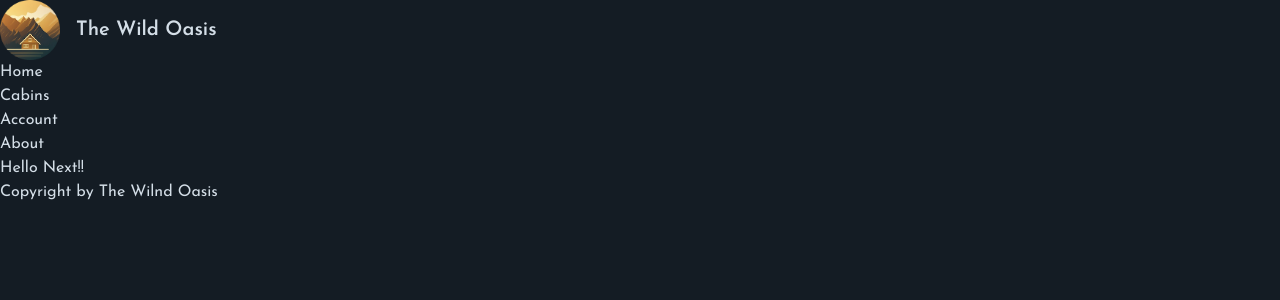
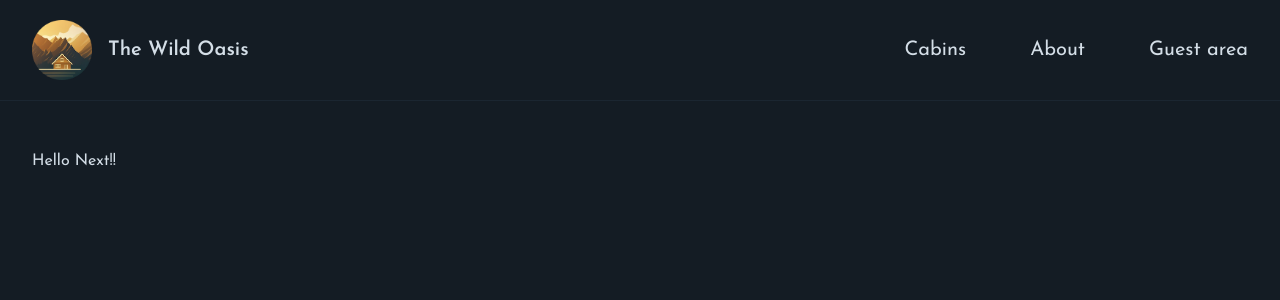
Before and after one commit to karl0223/the-wild-oasis-next-js, a Next.js app: page / in a window 1280 px wide. Shown: the top 300 px of the page. Built offline with nearby package versions, Linux system fonts and the light colour scheme.

Commit message:
Improving the Navigation and Root Layout

```diff
--- a/app/_components/Navigation.js
+++ b/app/_components/Navigation.js
@@ -2,19 +2,33 @@
 
 export default function Navigation() {
     return (
-        <ul>
+        <nav className='z-10 text-xl'>
+            <ul className='flex gap-16 items-center'>
                 <li>
-                <Link href='/'>Home</Link>
+                    <Link
+                        href='/cabins'
+                        className='hover:text-accent-400 transition-colors'
+                    >
+                        Cabins
+                    </Link>
                 </li>
                 <li>
-                <Link href='/cabins'>Cabins</Link>
+                    <Link
+                        href='/about'
+                        className='hover:text-accent-400 transition-colors'
+                    >
+                        About
+                    </Link>
                 </li>
                 <li>
-                <Link href='/account'>Account</Link>
-            </li>
-            <li>
-                <Link href='/about'>About</Link>
+                    <Link
+                        href='/account'
+                        className='hover:text-accent-400 transition-colors'
+                    >
+                        Guest area
+                    </Link>
                 </li>
             </ul>
+        </nav>
     );
 }
--- a/app/layout.js
+++ b/app/layout.js
@@ -3,6 +3,7 @@
 
 import '@/app/_styles/globals.css';
 import { Josefin_Sans } from 'next/font/google';
+import Header from './_components/Header';
 
 const josefin = Josefin_Sans({
     subsets: ['latin'],
@@ -22,14 +23,12 @@
     return (
         <html lang='en'>
             <body
-                className={`${josefin.className} bg-primary-950 text-primary-100 min-h-screen`}
+                className={`${josefin.className} antialiased bg-primary-950 text-primary-100 min-h-screen flex flex-col`}
             >
-                <header>
-                    <Logo />
-                    <Navigation />
-                </header>
-                <main>{children}</main>
-                <footer>Copyright by The Wilnd Oasis</footer>
+                <Header />
+                <div className='flex-1 px-8 py-12'>
+                    <main className='max-w-7xl mx-auto'>{children}</main>
+                </div>
             </body>
         </html>
     );
```
Also changed, not shown: starter/components/Navigation.js (deleted, +0 -26 lines), app/_components/Header.js (renamed from starter/components/Header.js). Lines whose indentation alone changed are shown as unchanged.
